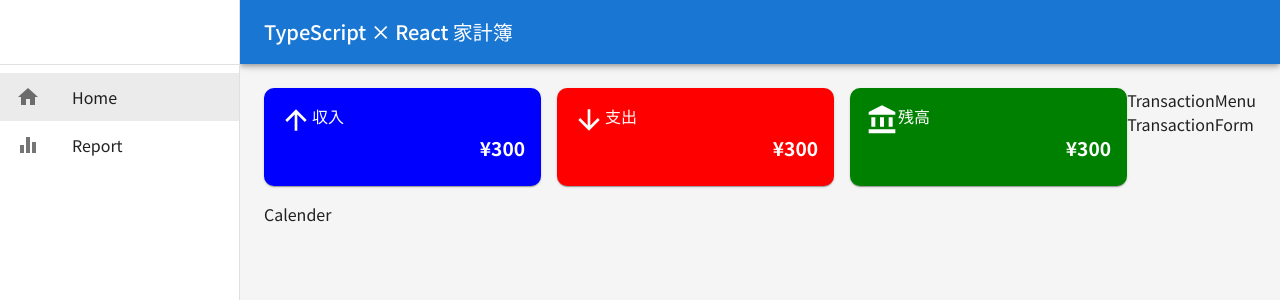
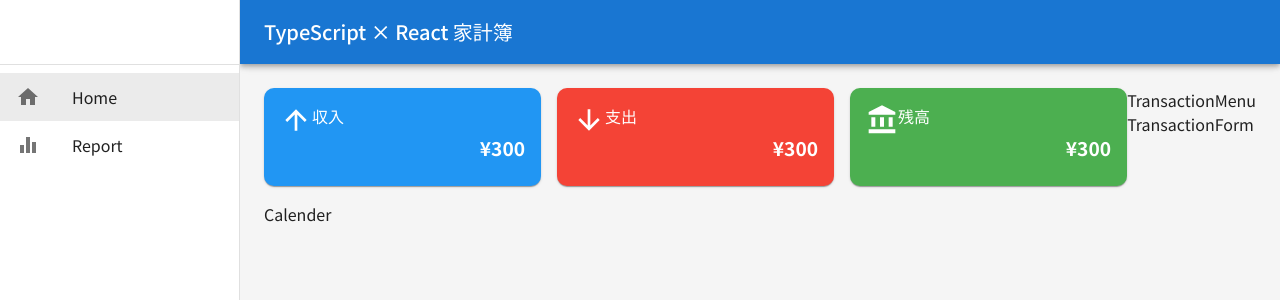
Before and after one commit to takyamata/typescript-react-log-tutorial, a React (Create React App) app: page / in a window 1280 px wide. Shown: the top 300 px of the page. Built offline with nearby package versions, Linux system fonts and the light colour scheme.

Commit message:
色設定

```diff
--- a/src/components/MonthlySummary.tsx
+++ b/src/components/MonthlySummary.tsx
@@ -1,25 +1,18 @@
-import { Card, CardContent, Grid, Stack, Typography } from '@mui/material'
-import React from 'react'
+import { Card, CardContent, Grid, Stack, Typography } from '@mui/material';
+import React from 'react';
 import ArrowUpwardIcon from '@mui/icons-material/ArrowUpward';
 import ArrowDownwardIcon from '@mui/icons-material/ArrowDownward';
 import AccountBalanceIcon from '@mui/icons-material/AccountBalance';
+import { theme } from './theme/theme';
 
 const MonthlySummary = () => {
     return (
-		<Grid
-			container
-			spacing={{xs: 1, sm: 2,}}
-			mb={2}
-		>
+        <Grid container spacing={{ xs: 1, sm: 2 }} mb={2}>
             {/* 収入 */}
-			<Grid
-				item xs={4}
-				display={'flex'}
-				flexDirection={'column'}
-			>
+            <Grid item xs={4} display={'flex'} flexDirection={'column'}>
                 <Card
                     sx={{
-						bgcolor: 'blue',
+                        bgcolor: (theme) => theme.palette.incomeColor.main,
                         color: 'white',
                         borderRadius: '10px',
                         flexGrow: '1',
@@ -27,28 +20,24 @@ const MonthlySummary = () => {
                 >
                     <CardContent
                         sx={{
-							padding: {xs: 1, sm: 2}
+                            padding: { xs: 1, sm: 2 },
                         }}
                     >
-						<Stack
-							direction={'row'}
-						>
-							<ArrowUpwardIcon
-								sx={{fontSize: '2rem'}}
-							/>
-							<Typography>
-								収入
-							</Typography>
+                        <Stack direction={'row'}>
+                            <ArrowUpwardIcon sx={{ fontSize: '2rem' }} />
+                            <Typography>収入</Typography>
                         </Stack>
                         <Typography
                             textAlign={'right'}
-							variant='h5'
+                            variant="h5"
                             fontWeight={'fontWeightBold'}
                             sx={{
                                 wordBreak: 'break-word',
-								fontSize: {xs: '.8rem', sm: '1rem', md: '1.2rem'
-
-								}
+                                fontSize: {
+                                    xs: '.8rem',
+                                    sm: '1rem',
+                                    md: '1.2rem',
+                                },
                             }}
                         >
                             ¥300
@@ -57,13 +46,10 @@ const MonthlySummary = () => {
                 </Card>
             </Grid>
             {/* 支出 */}
-			<Grid
-				item xs={4}
-				display={'flex'}
-				flexDirection={'column'}
-			>
+            <Grid item xs={4} display={'flex'} flexDirection={'column'}>
                 <Card
-					sx={{bgcolor: 'red',
+                    sx={{
+                        bgcolor: (theme) => theme.palette.expenseColor.main,
                         color: 'white',
                         borderRadius: '10px',
                         flexGrow: '1',
@@ -71,28 +57,24 @@ const MonthlySummary = () => {
                 >
                     <CardContent
                         sx={{
-							padding: {xs: 1, sm: 2}
+                            padding: { xs: 1, sm: 2 },
                         }}
                     >
-						<Stack
-							direction={'row'}
-						>
-							<ArrowDownwardIcon
-								sx={{fontSize: '2rem'}}
-							/>
-							<Typography>
-								支出
-							</Typography>
+                        <Stack direction={'row'}>
+                            <ArrowDownwardIcon sx={{ fontSize: '2rem' }} />
+                            <Typography>支出</Typography>
                         </Stack>
                         <Typography
                             textAlign={'right'}
-							variant='h5'
+                            variant="h5"
                             fontWeight={'fontWeightBold'}
                             sx={{
                                 wordBreak: 'break-word',
-								fontSize: {xs: '.8rem', sm: '1rem', md: '1.2rem'
-
-								}
+                                fontSize: {
+                                    xs: '.8rem',
+                                    sm: '1rem',
+                                    md: '1.2rem',
+                                },
                             }}
                         >
                             ¥300
@@ -101,14 +83,10 @@ const MonthlySummary = () => {
                 </Card>
             </Grid>
             {/* 残高 */}
-			<Grid
-				item xs={4}
-				display={'flex'}
-				flexDirection={'column'}
-			>
+            <Grid item xs={4} display={'flex'} flexDirection={'column'}>
                 <Card
                     sx={{
-						bgcolor: 'green',
+                        bgcolor: (theme) => theme.palette.balanceColor.main,
                         color: 'white',
                         borderRadius: '10px',
                         flexGrow: '1',
@@ -116,30 +94,28 @@ const MonthlySummary = () => {
                 >
                     <CardContent
                         sx={{
-							padding: {xs: 1, sm: 2}
+                            padding: { xs: 1, sm: 2 },
                         }}
                     >
-						<Stack
-							direction={'row'}
-						>
+                        <Stack direction={'row'}>
                             <AccountBalanceIcon
                                 sx={{
-									fontSize: '2rem'
+                                    fontSize: '2rem',
                                 }}
                             />
-							<Typography>
-								残高
-								</Typography>
+                            <Typography>残高</Typography>
                         </Stack>
                         <Typography
                             textAlign={'right'}
-							variant='h5'
+                            variant="h5"
                             fontWeight={'fontWeightBold'}
                             sx={{
                                 wordBreak: 'break-word',
-								fontSize: {xs: '.8rem', sm: '1rem', md: '1.2rem'
-
-								}
+                                fontSize: {
+                                    xs: '.8rem',
+                                    sm: '1rem',
+                                    md: '1.2rem',
+                                },
                             }}
                         >
                             ¥300
@@ -148,7 +124,7 @@ const MonthlySummary = () => {
                 </Card>
             </Grid>
         </Grid>
-	)
-}
+    );
+};
 
-export default MonthlySummary
+export default MonthlySummary;
--- a/src/components/layout/AppLayout.tsx
+++ b/src/components/layout/AppLayout.tsx
@@ -32,15 +32,21 @@ export default function AppLayout() {
 
     // sxはMUIでインラインCSSを当てるためのもの
     return (
-		<Box sx={{ display: 'flex', bgcolor: (theme) => theme.palette.grey[100], minHeight: '100vh' }}>
+        <Box
+            sx={{
+                display: 'flex',
+                bgcolor: (theme) => theme.palette.grey[100],
+                minHeight: '100vh',
+            }}
+        >
             <CssBaseline />
 
             {/* ヘッダー */}
             <AppBar
                 position="fixed"
                 sx={{
-					width: { sm: `calc(100% - ${drawerWidth}px)` },
-					ml: { sm: `${drawerWidth}px` },
+                    width: { md: `calc(100% - ${drawerWidth}px)` },
+                    ml: { md: `${drawerWidth}px` },
                 }}
             >
                 <Toolbar>
@@ -50,7 +56,7 @@ export default function AppLayout() {
                         aria-label="open drawer"
                         edge="start"
                         onClick={handleDrawerToggle}
-						sx={{ mr: 2, display: { sm: 'none' } }}
+                        sx={{ mr: 2, display: { md: 'none' } }}
                     >
                         {/* アイコン */}
                         <MenuIcon />
@@ -72,10 +78,14 @@ export default function AppLayout() {
             {/* メインコンテンツ */}
             <Box
                 component="main"
-				sx={{ flexGrow: 1, p: 3, width: { sm: `calc(100% - ${drawerWidth}px)` } }}
+                sx={{
+                    flexGrow: 1,
+                    p: 3,
+                    width: { md: `calc(100% - ${drawerWidth}px)` },
+                }}
             >
                 <Toolbar />
-			<Outlet/>
+                <Outlet />
             </Box>
         </Box>
     );
--- a/src/components/theme/theme.tsx
+++ b/src/components/theme/theme.tsx
@@ -1,10 +1,50 @@
-import { createTheme } from '@mui/material';
+import {
+    createTheme,
+    type PaletteColor,
+    type PaletteColorOptions,
+} from '@mui/material';
+import { blue, green, red } from '@mui/material/colors';
+
+// muiでカスタムカラーを設定する場合、Paletteを用意する必要がある
+declare module '@mui/material/styles' {
+    interface Palette {
+        incomeColor: PaletteColor;
+        expenseColor: PaletteColor;
+        balanceColor: PaletteColor;
+    }
+    interface PaletteOptions {
+        incomeColor: PaletteColorOptions;
+        expenseColor: PaletteColorOptions;
+        balanceColor: PaletteColorOptions;
+    }
+}
 // base.cssのようなもの
 export const theme = createTheme({
-	typography: {
-		fontFamily: 'Noto Sans JP, Roboto, "Helvetica Neue", Arial, sans-serif',
-		fontWeightRegular: 400,
-		fontWeightMedium: 500,
-		fontWeightBold: 700
-	}
-})
+    typography: {
+        fontFamily: 'Noto Sans JP, Roboto, "Helvetica Neue", Arial, sans-serif',
+        fontWeightRegular: 400,
+        fontWeightMedium: 500,
+        fontWeightBold: 700,
+    },
+
+    palette: {
+        // 収入色
+        incomeColor: {
+            main: blue[500],
+            light: blue[100],
+            dark: blue[700],
+        },
+        // 支出色
+        expenseColor: {
+            main: red[500],
+            light: red[100],
+            dark: red[700],
+        },
+        // 残高色
+        balanceColor: {
+            main: green[500],
+            light: green[100],
+            dark: green[700],
+        },
+    },
+});
```
Also changed, not shown: src/components/common/SideBar.tsx (+49 -36 lines). Lines whose indentation alone changed are shown as unchanged.
